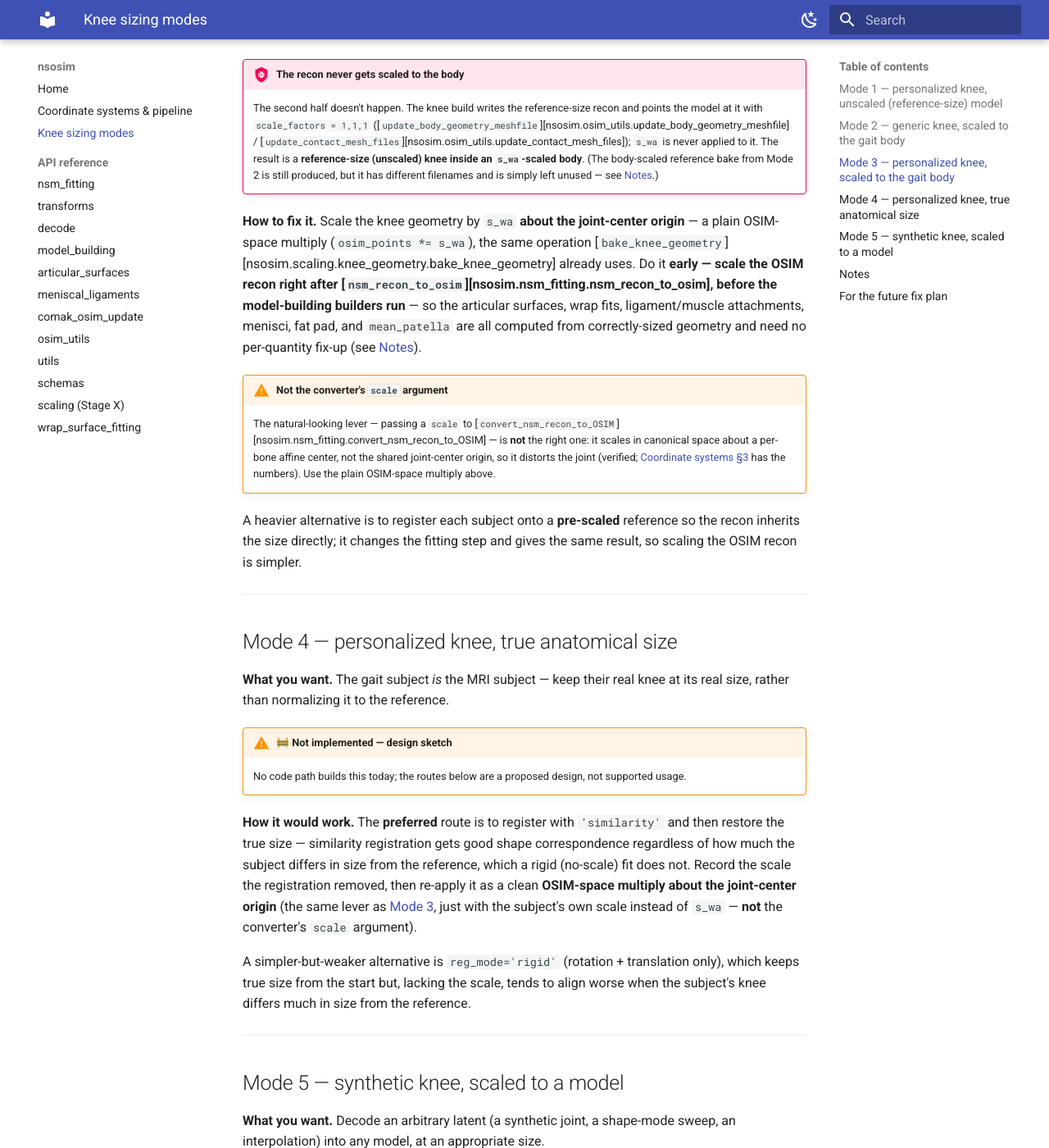
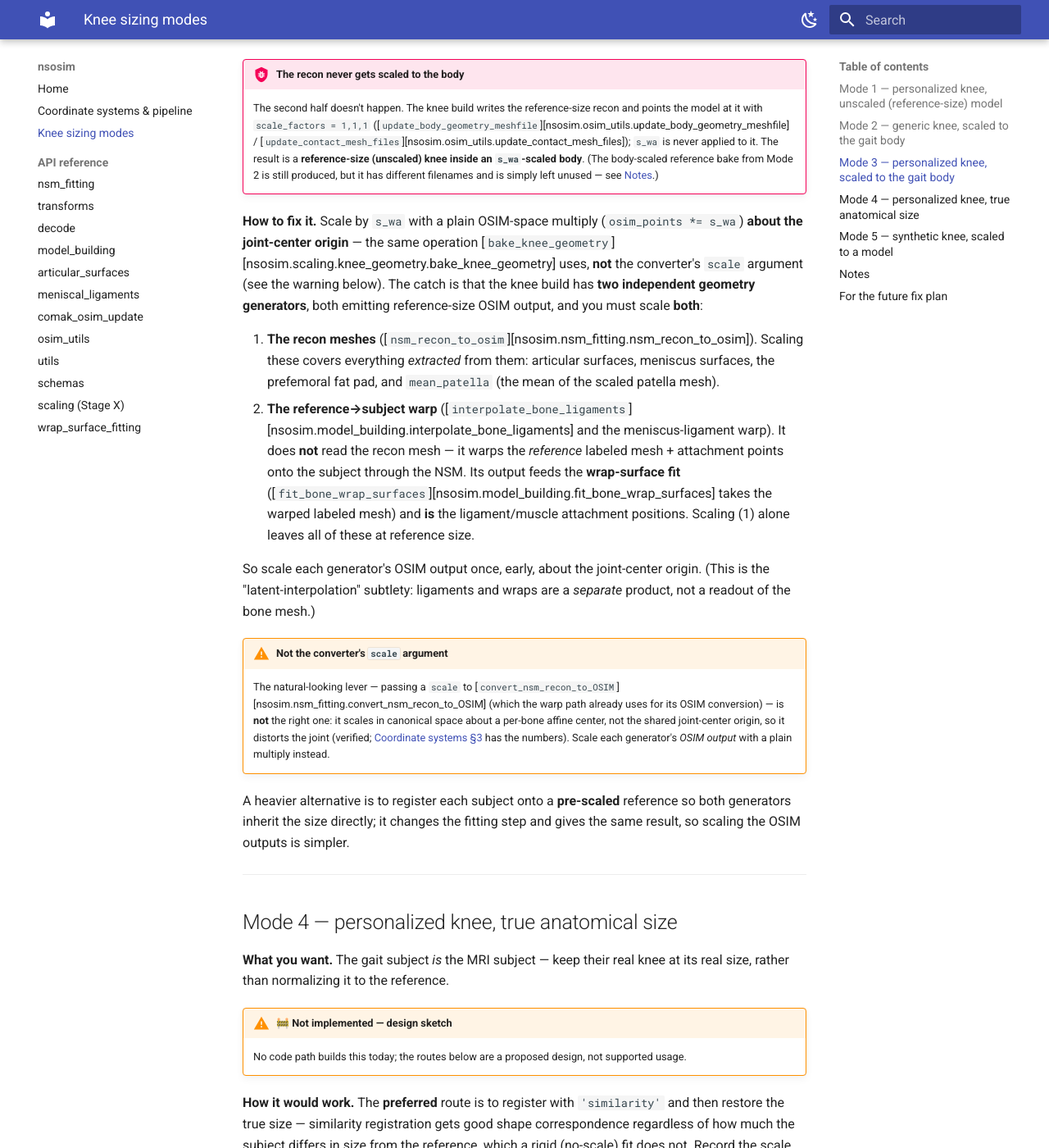
Before and after one commit to gattia/nsosim, an MkDocs documentation site: the page built from docs/deviations.md, in a window 1280 px wide and 1400 px high, scrolled down 1884 px. Shown: the whole window at 82% size. Built offline with MkDocs 1.6.1 and Material for MkDocs 9.7.7, drawn with Linux system fonts in a browser that asks for light colours; some of the changed text lies outside the part shown.

Commit message:
Docs: correct 'scale once early' — ligaments/wraps are a SEPARATE warp generator
Owner caught a real error I introduced last round. The knee build has TWO
independent OSIM-space geometry generators, and the previous 'scale the recon
once and everything follows' was wrong:

1. recon meshes (nsm_recon_to_osim) -> articular surfaces, menisci, fat pad,
   mean_patella (extracted from the meshes);
2. reference->subject warp (interpolate_bone_ligaments + meniscus-ligament
   warp) -> the warped labeled mesh that fit_bone_wrap_surfaces fits to, AND
   the ligament/muscle attachment positions. This path does NOT read the recon
   mesh (confirmed in build_joint_model: create_articular_surfaces takes the
   recon meshes; fit_bone_wrap_surfaces takes the warped labeled mesh).

So a Mode-3 fix must scale BOTH generators' OSIM outputs by s_wa about the
joint-center origin — scaling the recon alone leaves wraps + ligaments at
reference size. The original Stage-5 enumeration (recon + warp attachments +
wrap labeled mesh + mean_patella) was right about the number of places; the
only correction is the lever (OSIM multiply, not the converter scale arg).

Corrected: deviations.md Mode 3 + Notes + future-fix list; coordinate-systems
§4; plan post-review section.

Co-Authored-By: Claude Opus 4.8 (1M context) <noreply@anthropic.com>

```diff
--- a/docs/deviations.md
+++ b/docs/deviations.md
@@ -76,26 +76,39 @@ scale that recon to the gait body by `s_wa`, so the shape ends up at the body's
     `s_wa`-scaled body**. (The body-scaled reference bake from Mode 2 is still produced, but it
     has different filenames and is simply left unused — see [Notes](#notes).)
 
-**How to fix it.** Scale the knee geometry by `s_wa` **about the joint-center origin** — a
-plain OSIM-space multiply (`osim_points *= s_wa`), the same operation
-[`bake_knee_geometry`][nsosim.scaling.knee_geometry.bake_knee_geometry] already uses. Do it
-**early — scale the OSIM recon right after
-[`nsm_recon_to_osim`][nsosim.nsm_fitting.nsm_recon_to_osim], before the model-building builders
-run** — so the articular surfaces, wrap fits, ligament/muscle attachments, menisci, fat pad,
-and `mean_patella` are all computed from correctly-sized geometry and need no per-quantity
-fix-up (see [Notes](#notes)).
+**How to fix it.** Scale by `s_wa` with a plain OSIM-space multiply (`osim_points *= s_wa`)
+**about the joint-center origin** — the same operation
+[`bake_knee_geometry`][nsosim.scaling.knee_geometry.bake_knee_geometry] uses, **not** the
+converter's `scale` argument (see the warning below). The catch is that the knee build has
+**two independent geometry generators**, both emitting reference-size OSIM output, and you must
+scale **both**:
+
+1. **The recon meshes** ([`nsm_recon_to_osim`][nsosim.nsm_fitting.nsm_recon_to_osim]). Scaling
+   these covers everything *extracted* from them: articular surfaces, meniscus surfaces, the
+   prefemoral fat pad, and `mean_patella` (the mean of the scaled patella mesh).
+2. **The reference→subject warp**
+   ([`interpolate_bone_ligaments`][nsosim.model_building.interpolate_bone_ligaments] and the
+   meniscus-ligament warp). It does **not** read the recon mesh — it warps the *reference*
+   labeled mesh + attachment points onto the subject through the NSM. Its output feeds the
+   **wrap-surface fit** ([`fit_bone_wrap_surfaces`][nsosim.model_building.fit_bone_wrap_surfaces]
+   takes the warped labeled mesh) and **is** the ligament/muscle attachment positions. Scaling
+   (1) alone leaves all of these at reference size.
+
+So scale each generator's OSIM output once, early, about the joint-center origin. (This is the
+"latent-interpolation" subtlety: ligaments and wraps are a *separate* product, not a readout of
+the bone mesh.)
 
 !!! warning "Not the converter's `scale` argument"
     The natural-looking lever — passing a `scale` to
-    [`convert_nsm_recon_to_OSIM`][nsosim.nsm_fitting.convert_nsm_recon_to_OSIM] — is **not**
-    the right one: it scales in canonical space about a per-bone affine center, not the shared
-    joint-center origin, so it distorts the joint (verified;
-    [Coordinate systems §3](coordinate-systems.md) has the numbers). Use the plain OSIM-space
-    multiply above.
+    [`convert_nsm_recon_to_OSIM`][nsosim.nsm_fitting.convert_nsm_recon_to_OSIM] (which the warp
+    path already uses for its OSIM conversion) — is **not** the right one: it scales in
+    canonical space about a per-bone affine center, not the shared joint-center origin, so it
+    distorts the joint (verified; [Coordinate systems §3](coordinate-systems.md) has the
+    numbers). Scale each generator's *OSIM output* with a plain multiply instead.
 
-A heavier alternative is to register each subject onto a **pre-scaled** reference so the recon
-inherits the size directly; it changes the fitting step and gives the same result, so scaling
-the OSIM recon is simpler.
+A heavier alternative is to register each subject onto a **pre-scaled** reference so both
+generators inherit the size directly; it changes the fitting step and gives the same result, so
+scaling the OSIM outputs is simpler.
 
 ---
 
@@ -142,16 +155,21 @@ synthetic path.
 
 ## Notes
 
-**The clean way to keep everything consistent: scale early.** If a resizing mode (3–5) scales
-the OSIM geometry *before* the model-building builders run, then the articular surfaces, wrap
-fits, ligament/muscle attachments, menisci, fat pad, and `mean_patella` are all computed from
-correctly-sized geometry — nothing downstream needs a separate fix-up. `mean_patella`, for
-instance, is just the mean of the (already-scaled) patella vertices
-([`center_patella_meshes`][nsosim.model_building.center_patella_meshes], written as the
-patellofemoral joint translation by
-[`update_osim_model`][nsosim.comak_osim_update.update_osim_model]), so it comes out right on
-its own. The only way it becomes a problem is scaling the meshes *late* and forgetting this
-offset — which scaling early avoids entirely.
+**Scale both generators early, and the derived quantities follow.** There is no single place
+to scale — the recon meshes and the reference→subject warp are independent (see
+[Mode 3](#mode-3-personalized-knee-scaled-to-the-gait-body)). Scale each generator's OSIM output
+early and everything *downstream of each* is correct without per-quantity fix-up:
+
+- from the **recon meshes**: articular surfaces, meniscus surfaces, fat pad, and `mean_patella`
+  (just the mean of the already-scaled patella vertices —
+  [`center_patella_meshes`][nsosim.model_building.center_patella_meshes], written as the
+  patellofemoral joint translation by
+  [`update_osim_model`][nsosim.comak_osim_update.update_osim_model]; so no separate scalar
+  fix-up if the mesh was scaled first);
+- from the **warp**: the wrap surfaces and the ligament/muscle attachments.
+
+The trap is scaling only the recon meshes (or scaling anything *late*) and leaving the warp
+products — wraps, ligaments — at reference size.
 
 **The reference-knee bake (Mode 2) is not a leak.** When a subject or synthetic recon is
 swapped in (Modes 3–5), the `s_wa`-baked `smith2019-R-*.stl` from Mode 2 go unused — the recon
@@ -165,12 +183,13 @@ That's expected; keep the bake for Mode 2, the other modes simply don't use it.
 
 A verified starting list:
 
-- **Scale the OSIM recon by `s_wa` about the joint-center origin, early** — right after
-  [`nsm_recon_to_osim`][nsosim.nsm_fitting.nsm_recon_to_osim] and before the model-building
-  builders — so every derived quantity (articular surfaces, wraps, ligament/muscle
-  attachments, menisci, fat pad, `mean_patella`) inherits the right size. Use a plain
-  OSIM-space multiply, **not** the converter's `scale` argument (see
-  [Mode 3](#mode-3-personalized-knee-scaled-to-the-gait-body)).
+- **Scale both geometry generators by `s_wa` about the joint-center origin, early**, with a
+  plain OSIM-space multiply (**not** the converter's `scale` argument): (a) the recon meshes
+  from [`nsm_recon_to_osim`][nsosim.nsm_fitting.nsm_recon_to_osim] (covers articular surfaces,
+  menisci, fat pad, `mean_patella`), **and** (b) the reference→subject warp output from
+  [`interpolate_bone_ligaments`][nsosim.model_building.interpolate_bone_ligaments] / the
+  meniscus-ligament warp (covers the wrap-fit input and the ligament/muscle attachments). See
+  [Mode 3](#mode-3-personalized-knee-scaled-to-the-gait-body).
 - Thread the synthetic path ([`nsosim.decode`](reference/decode.md)) the same way, so Mode 5
   generalizes.
 - Keep mass/inertia owned by COMAK body scaling (the orchestrator two-pass) — a geometry fix
```
Also changed, not shown: .claude/plans/scaling-and-spaces-documentation.md (+22 -7 lines), docs/coordinate-systems.md (+8 -7 lines).
